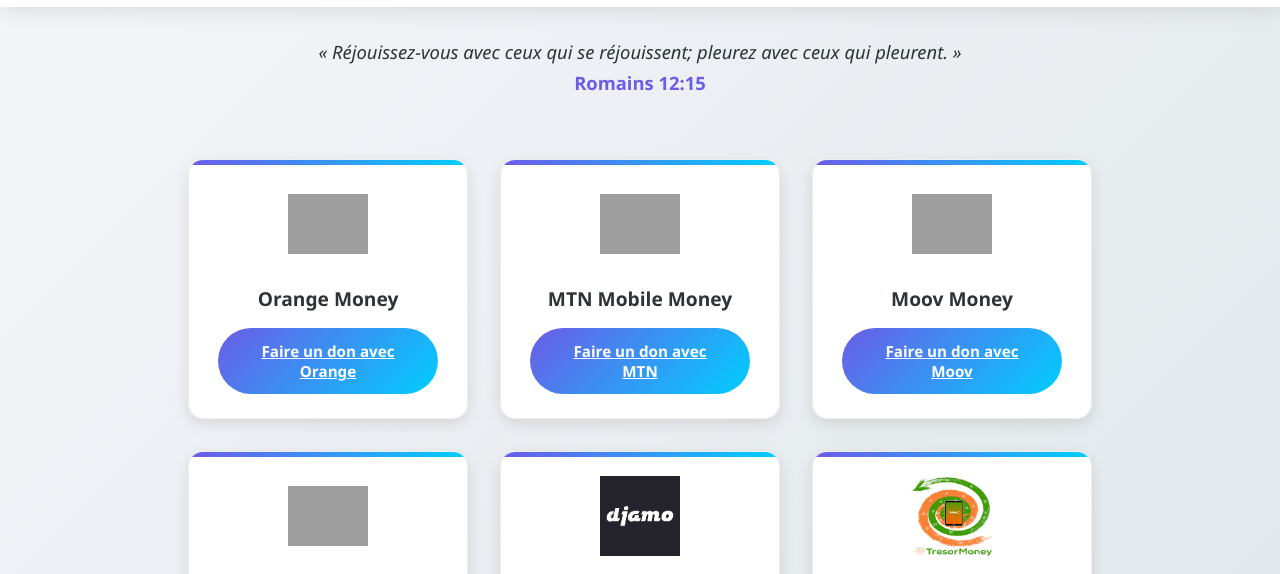
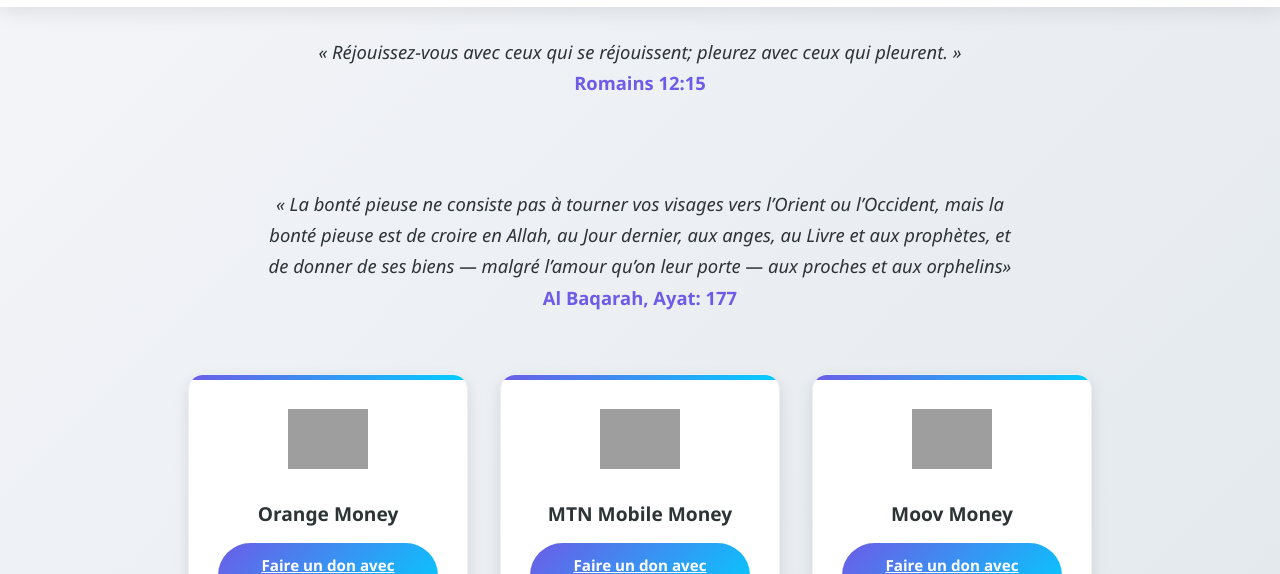
Before and after one commit to lemeciKING/SOPOUDE, a plain HTML site: page index.html in a window 1280 px wide. Shown: the part 202-776 px from the top of the page. Drawn offline with nearby package versions, Linux system fonts and the light colour scheme; grey boxes are pictures that could not be loaded.

Commit message:
Update index.html

```diff
--- a/index.html
+++ b/index.html
@@ -271,6 +271,11 @@
         <strong>Romains 12:15</strong>
     </div>
 
+    <div class="verse">
+        « La bonté pieuse ne consiste pas à tourner vos visages vers l’Orient ou l’Occident, mais la bonté pieuse est de croire en Allah, au Jour dernier, aux anges, au Livre et aux prophètes, et de donner de ses biens — malgré l’amour qu’on leur porte — aux proches et aux orphelins»<br>
+        <strong>Al Baqarah, Ayat: 177</strong>
+    </div>
+
     <div class="container">
         <div class="card">
             <img src="https://files.catbox.moe/h2jpok.jpg" alt="Orange Money">
```
